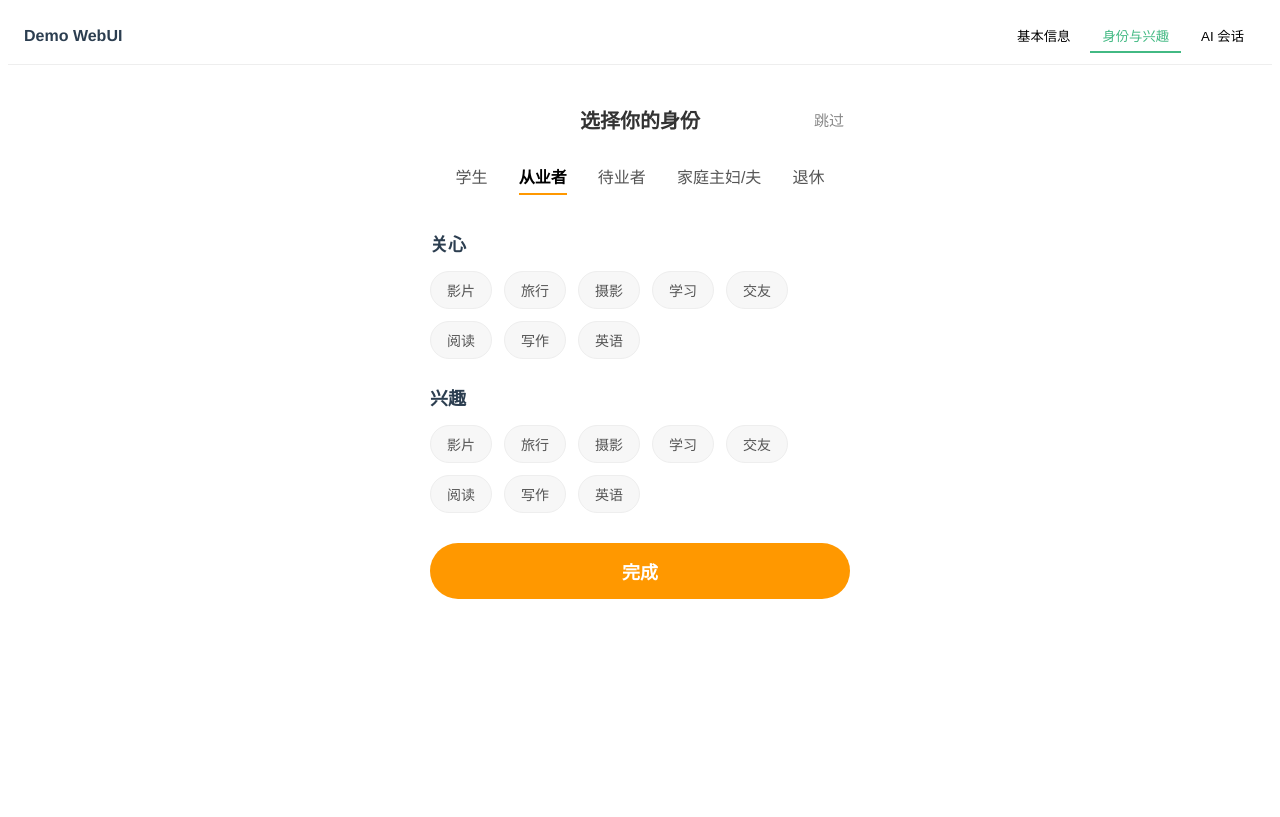
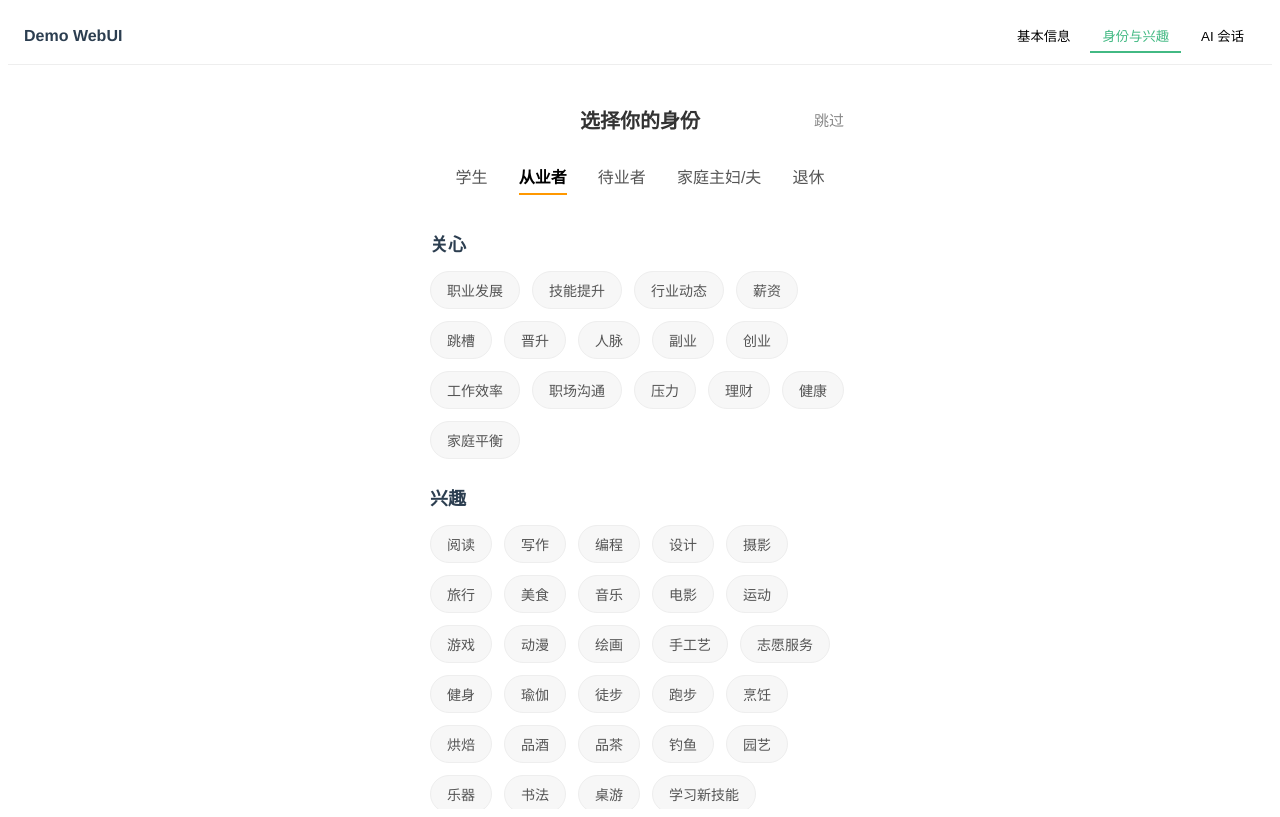
Before and after one commit to Besthope-Official/demo-webui, a Vue app: page /identity in a window 1280 px wide. Built offline with nearby package versions, Linux system fonts and the light colour scheme.

Commit message:
feat: Refactor UserInterest page to use dynamic topics

```diff
--- a/src/pages/UserInterest.vue
+++ b/src/pages/UserInterest.vue
@@ -51,7 +51,7 @@
 </template>
 
 <script>
-import { ref } from 'vue'
+import { ref, computed } from 'vue'
 import { useRouter } from 'vue-router'
 
 export default {
@@ -61,18 +61,48 @@ export default {
     const identities = ['学生', '从业者', '待业者', '家庭主妇/夫', '退休']
     const selectedIdentity = ref('从业者')
 
-    // Use unique topics for both categories
-    const uniqueTopics = ['影片', '旅行', '摄影', '学习', '交友', '阅读', '写作', '英语'];
+    const careTopicsByRole = {
+      学生: [
+        '考研', '就业', '学习方法', '社团活动', '实习', '留学', '升学',
+        '竞赛', '心理', '人际', '消费', '健康', '恋爱', '职业规划', '兴趣',
+      ],
+      从业者: [
+        '职业发展', '技能提升', '行业动态', '薪资', '跳槽', '晋升', '人脉',
+        '副业', '创业', '工作效率', '职场沟通', '压力', '理财', '健康', '家庭平衡',
+      ],
+      待业者: [
+        '求职', '面试技巧', '简历优化', '职业规划', '行业选择', '技能学习',
+        '心态', '面试', '招聘会', '人脉', '内推', '作品集', '笔试', '薪资谈判', '求职渠道',
+      ],
+      '家庭主妇/夫': [
+        '育儿', '家庭理财', '生活技巧', '自我提升', '亲子教育', '健康',
+        '社交', '时间管理', '兴趣', '婚姻', '副业', '家务', '情感', '保险', '家庭关系',
+      ],
+      退休: [
+        '健康', '兴趣', '养生', '养老金', '旅行', '社交', '再就业', '理财',
+        '房产', '子女', '医疗', '健身', '法律', '保险', '学习',
+      ],
+    }
 
-    const careTopics = ref(uniqueTopics);
-    const interestTopics = ref(uniqueTopics);
+    const universalInterestTopics = [
+      '阅读', '写作', '编程', '设计', '摄影', '旅行', '美食', '音乐',
+      '电影', '运动', '游戏', '动漫', '绘画', '手工艺', '志愿服务', '健身',
+      '瑜伽', '徒步', '跑步', '烹饪', '烘焙', '品酒', '品茶', '钓鱼', '园艺',
+      '乐器', '书法', '桌游', '学习新技能', '线上课程', '播客', '博客', 'vlog',
+      '短视频', '志愿者', '社交活动', '探索美食', '理财', '插花', '手工',
+      '编织', '普拉提', '亲子活动', '育儿知识', '家庭收纳', '下棋', '养生',
+      '广场舞', '太极', '唱歌', '戏曲', '社区活动',
+    ]
 
-    // Use separate Sets to manage selections for each category independently
+    const careTopics = computed(() => careTopicsByRole[selectedIdentity.value] || [])
+    const interestTopics = ref(universalInterestTopics)
+
     const selectedCareIndices = ref(new Set())
     const selectedInterestIndices = ref(new Set())
 
     function selectIdentity(item) {
       selectedIdentity.value = item
+      selectedCareIndices.value.clear()
     }
 
     function toggleCareTopic(index) {
@@ -92,9 +122,12 @@ export default {
     }
 
     function finish() {
-      // Map selected indices back to topic strings for submission
-      const selectedCare = Array.from(selectedCareIndices.value).map(i => careTopics.value[i]);
-      const selectedInterest = Array.from(selectedInterestIndices.value).map(i => interestTopics.value[i]);
+      const selectedCare = Array.from(selectedCareIndices.value).map(
+        (i) => careTopics.value[i]
+      )
+      const selectedInterest = Array.from(selectedInterestIndices.value).map(
+        (i) => interestTopics.value[i]
+      )
 
       const data = {
         identity: selectedIdentity.value,
```
